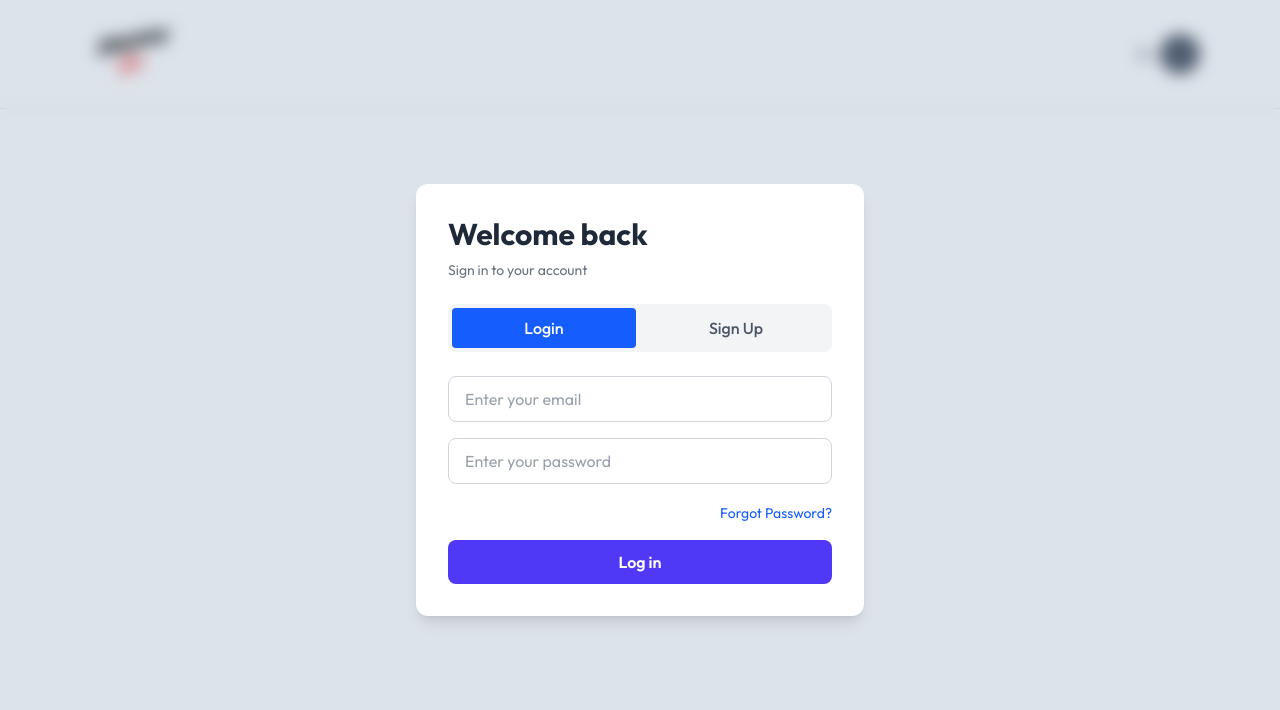
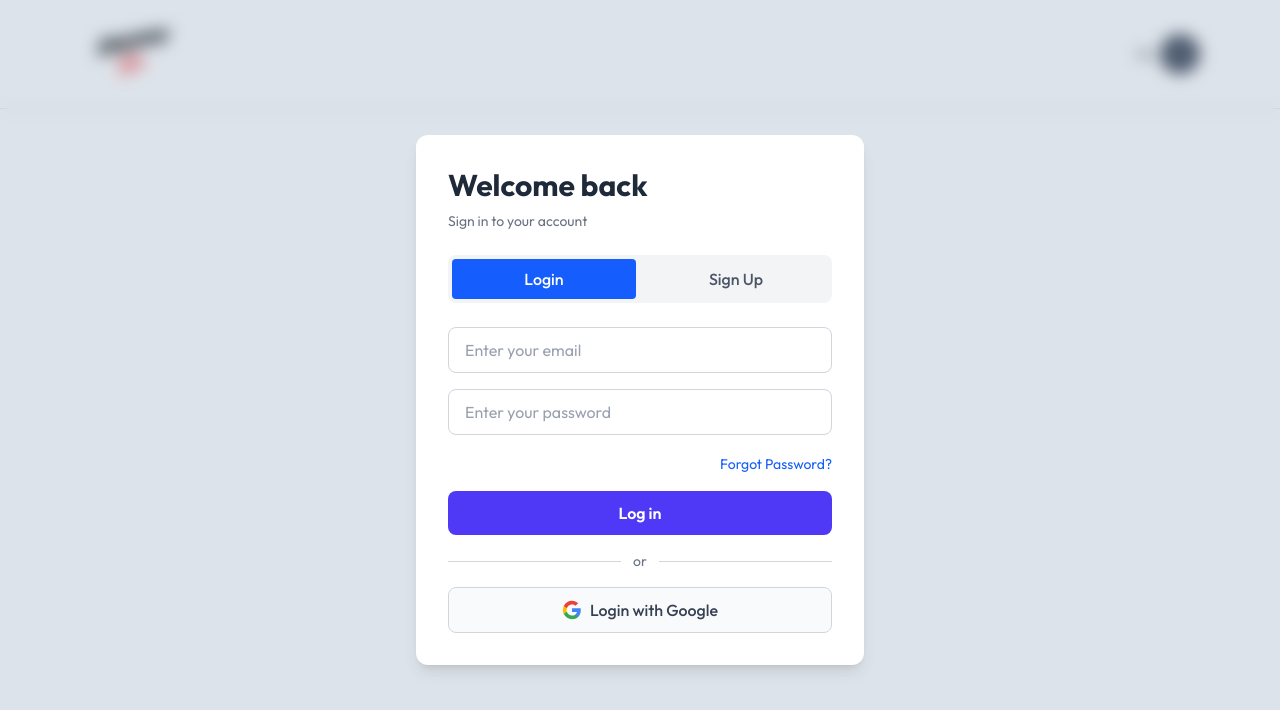
Before and after one commit to ram2005024/ECOM_APP, a React (Vite) app in the folder Frontend/: page /admin in a window 1280 px wide. Shown: the top 710 px of the page. Built offline with nearby package versions, Linux system fonts and the light colour scheme; no server answers.

Commit message:
Clean up Login component by removing comments
Removed commented-out code for Google login button and separator.

```diff
--- a/Frontend/src/Components/SignIn/Login.jsx
+++ b/Frontend/src/Components/SignIn/Login.jsx
@@ -228,13 +228,13 @@
             )}
           </form>
 
-          {/* <div className="flex items-center gap-3 my-4">
+         <div className="flex items-center gap-3 my-4">
             <div className="flex-1 h-px bg-gray-300"></div>
             <span className="text-gray-500 text-sm">or</span>
             <div className="flex-1 h-px bg-gray-300"></div>
-          </div> */}
+          </div>
 
-          {/* <button
+          <button
             onClick={handleGoogleLogin}
             className="w-full bg-gray-50 border border-gray-300 hover:bg-gray-100 text-gray-700 font-medium py-2.5 px-4 rounded-lg transition-colors flex items-center justify-center gap-2"
           >
@@ -259,7 +259,7 @@
             {currentState === "Login"
               ? "Login with Google"
               : "Sign up with Google"}
-          </button> */}
+          </button>
         </div>
       </div>
     </div>
```
